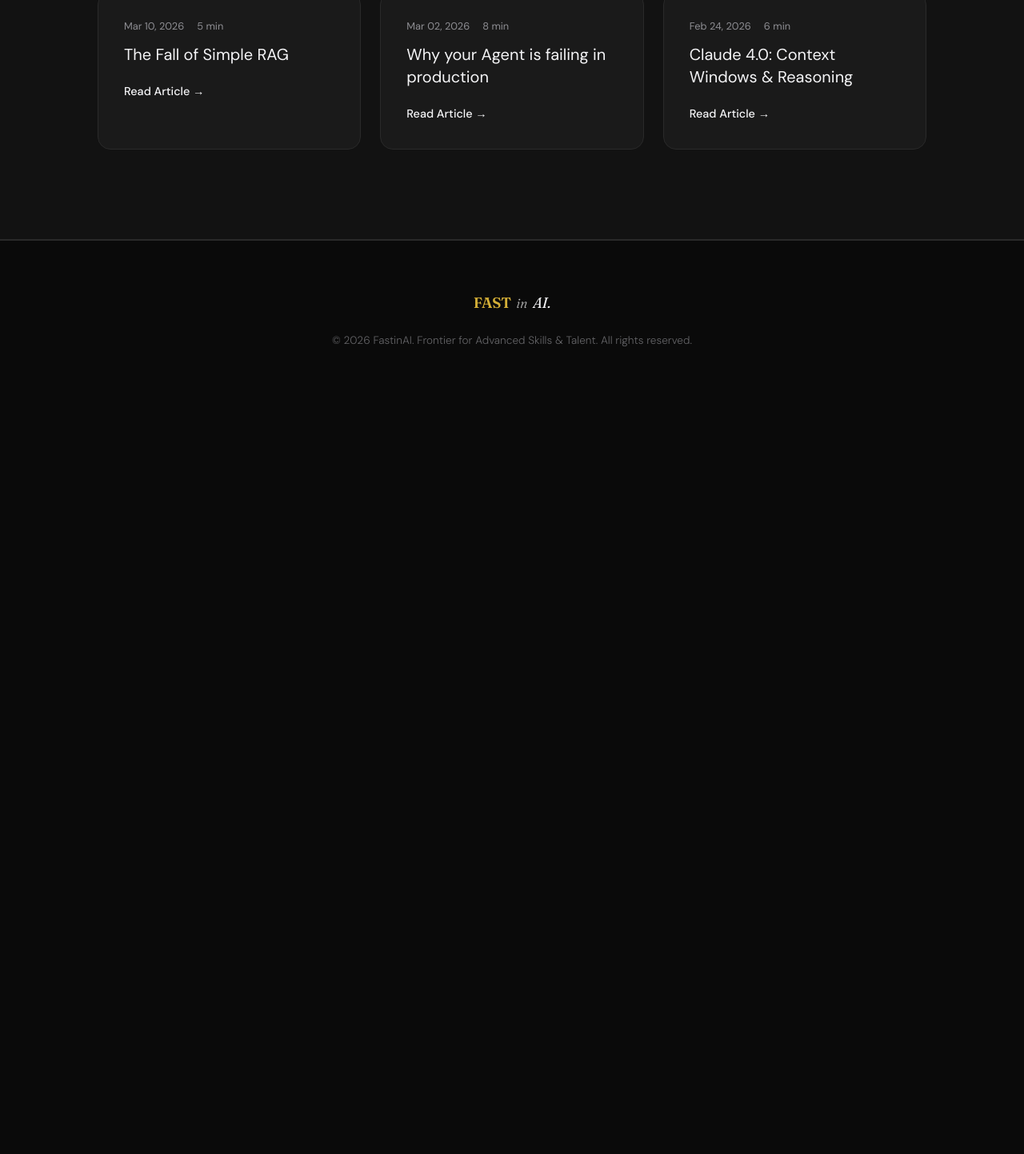
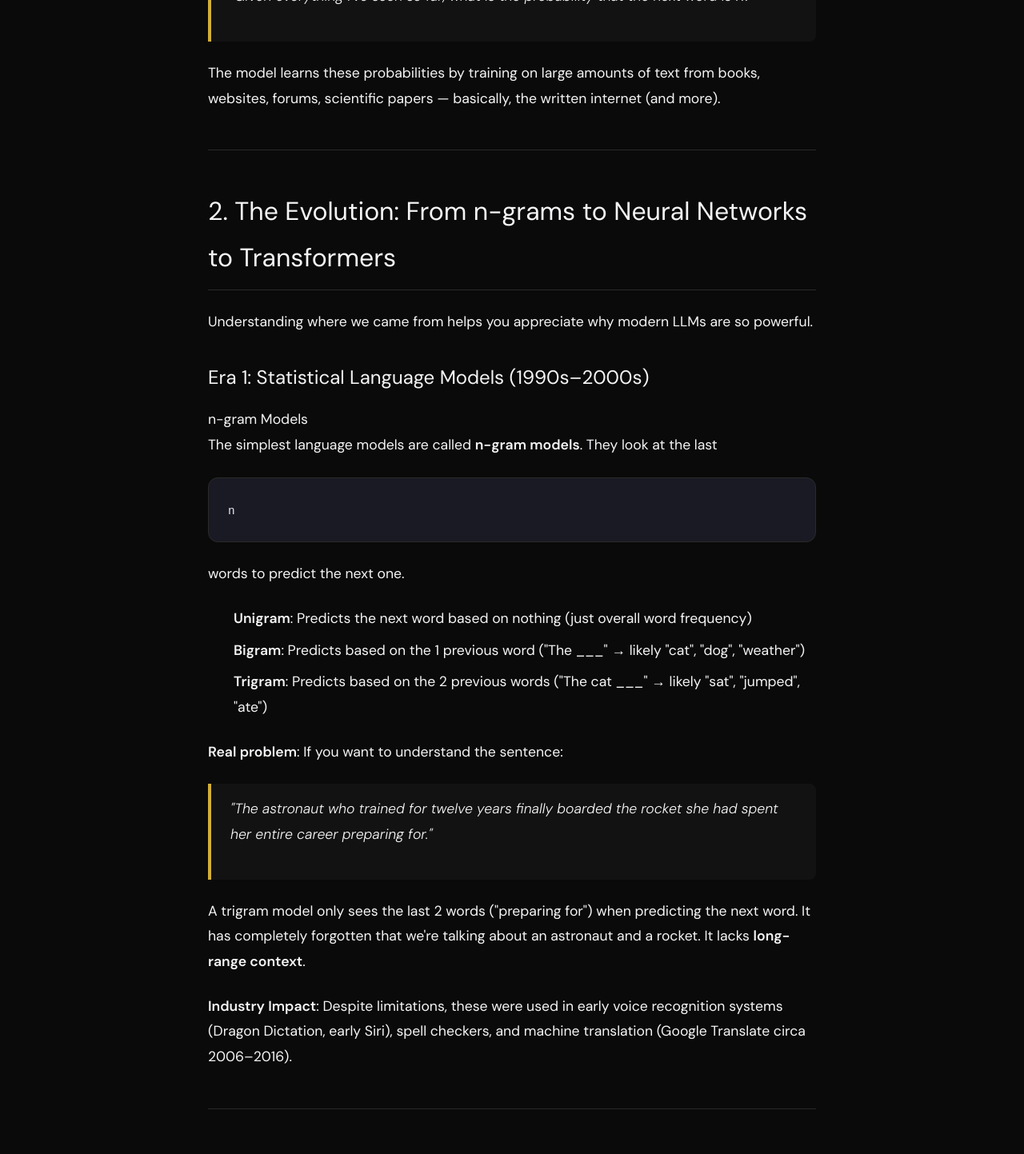
Before and after one commit to iampraveenvemula/fastinai, a React (Vite) app: page /blog/understanding-llm-models-complete-guide in a window 1280 px wide. Shown: the part 3209-4652 px from the top of the page at 80% size. Before the commit the page ends 3710 px from the top, so only its background shows below. Built offline with nearby package versions, Linux system fonts and the light colour scheme.

Commit message:
feat: add blog routing and mermaid markdown renderer
- Installed react-markdown, react-router-dom, mermaid
- Created BlogPost component with custom Mermaid renderer AST
- Added React Router to main.jsx
- Linked homepage blog card to the LLM guide post

```diff
--- a/src/components/Blog.jsx
+++ b/src/components/Blog.jsx
@@ -12,9 +12,9 @@ export default function Blog() {
     }, [])
 
     const posts = [
-        { title: 'The Fall of Simple RAG', date: 'Mar 10, 2026', read: '5 min' },
-        { title: 'Why your Agent is failing in production', date: 'Mar 02, 2026', read: '8 min' },
-        { title: 'Claude 4.0: Context Windows & Reasoning', date: 'Feb 24, 2026', read: '6 min' },
+        { title: 'The Complete Beginner\'s Guide to Large Language Models (LLMs)', date: 'Mar 15, 2026', read: '15 min', link: '/blog/understanding-llm-models-complete-guide' },
+        { title: 'The Fall of Simple RAG', date: 'Mar 10, 2026', read: '5 min', link: '#' },
+        { title: 'Why your Agent is failing in production', date: 'Mar 02, 2026', read: '8 min', link: '#' },
     ]
 
     return (
@@ -37,7 +37,7 @@ export default function Blog() {
                                     <span>{p.read}</span>
                                 </div>
                                 <h3 style={{ fontSize: '1.25rem', lineHeight: 1.4, color: 'var(--text)', marginBottom: 20 }}>{p.title}</h3>
-                                <a href="#" style={{ color: 'var(--text)', textDecoration: 'none', fontSize: '0.9rem', fontWeight: 500 }}>Read Article →</a>
+                                <a href={p.link} style={{ color: 'var(--text)', textDecoration: 'none', fontSize: '0.9rem', fontWeight: 500 }}>Read Article →</a>
                             </div>
                         ))}
                     </div>
--- /dev/null
+++ b/src/components/BlogPost.jsx
@@ -0,0 +1,119 @@
+import React, { useState, useEffect } from 'react';
+import ReactMarkdown from 'react-markdown';
+import remarkGfm from 'remark-gfm';
+import rehypeRaw from 'rehype-raw';
+import mermaid from 'mermaid';
+import Navbar from './Navbar';
+import Footer from './Footer';
+
+// Initialize mermaid
+mermaid.initialize({
+  startOnLoad: false,
+  theme: 'dark',
+  securityLevel: 'loose',
+  fontFamily: 'Inter, sans-serif'
+});
+
+const Mermaid = ({ chart }) => {
+  const [svg, setSvg] = useState('');
+
+  useEffect(() => {
+    if (chart) {
+      mermaid.render(`mermaid-${Math.random().toString(36).substr(2, 9)}`, chart)
+        .then(({ svg }) => setSvg(svg))
+        .catch(e => console.error("Mermaid parsing error:", e));
+    }
+  }, [chart]);
+
+  return <div className="mermaid-diagram" dangerouslySetInnerHTML={{ __html: svg }} style={{ display: 'flex', justifyContent: 'center', margin: '2rem 0' }} />;
+};
+
+export default function BlogPost({ title, date, content }) {
+  useEffect(() => {
+    window.scrollTo(0, 0);
+  }, []);
+
+  return (
+    <div style={{ minHeight: '100vh', background: 'var(--bg)', display: 'flex', flexDirection: 'column' }}>
+      <Navbar />
+      <div style={{ flex: 1, paddingTop: '120px', paddingBottom: '60px' }}>
+        <div className="container" style={{ maxWidth: '800px', margin: '0 auto', padding: '0 20px' }}>
+
+          <div style={{ marginBottom: '40px', borderBottom: '1px solid var(--border)', paddingBottom: '30px' }}>
+            <div style={{ color: 'var(--primary)', marginBottom: '10px', fontSize: '0.9rem', fontWeight: 600, textTransform: 'uppercase', letterSpacing: '1px' }}>
+              Article
+            </div>
+            <h1 style={{ fontSize: 'clamp(2rem, 5vw, 3rem)', lineHeight: 1.2, marginBottom: '20px', color: 'var(--text)' }}>
+              {title}
+            </h1>
+            <div style={{ color: 'var(--text-muted)', fontSize: '0.9rem' }}>
+              Published on {date}
+            </div>
+          </div>
+
+          <div className="markdown-content" style={{
+            color: 'var(--text)',
+            lineHeight: 1.8,
+            fontSize: '1.1rem'
+          }}>
+            <ReactMarkdown
+              remarkPlugins={[remarkGfm]}
+              rehypePlugins={[rehypeRaw]}
+              components={{
+                h2: ({node, ...props}) => <h2 style={{ marginTop: '2.5rem', marginBottom: '1.5rem', fontSize: '2rem', borderBottom: '1px solid var(--border)', paddingBottom: '10px' }} {...props} />,
+                h3: ({node, ...props}) => <h3 style={{ marginTop: '2rem', marginBottom: '1rem', fontSize: '1.5rem' }} {...props} />,
+                p: ({node, ...props}) => <p style={{ marginBottom: '1.5rem', color: 'var(--text)' }} {...props} />,
+                ul: ({node, ...props}) => <ul style={{ marginBottom: '1.5rem', paddingLeft: '2rem' }} {...props} />,
+                ol: ({node, ...props}) => <ol style={{ marginBottom: '1.5rem', paddingLeft: '2rem' }} {...props} />,
+                li: ({node, ...props}) => <li style={{ marginBottom: '0.5rem' }} {...props} />,
+                blockquote: ({node, ...props}) => (
+                  <blockquote style={{
+                    borderLeft: '4px solid var(--primary)',
+                    padding: '1rem 1.5rem',
+                    margin: '1.5rem 0',
+                    background: 'var(--bg-alt)',
+                    borderRadius: '0 8px 8px 0',
+                    color: 'var(--text-light)',
+                    fontStyle: 'italic'
+                  }} {...props} />
+                ),
+                table: ({node, ...props}) => (
+                  <div style={{ overflowX: 'auto', marginBottom: '2rem' }}>
+                    <table style={{ width: '100%', borderCollapse: 'collapse', textAlign: 'left' }} {...props} />
+                  </div>
+                ),
+                th: ({node, ...props}) => <th style={{ borderBottom: '2px solid var(--border)', padding: '12px', background: 'var(--bg-alt)' }} {...props} />,
+                td: ({node, ...props}) => <td style={{ borderBottom: '1px solid var(--border)', padding: '12px' }} {...props} />,
+                hr: ({node, ...props}) => <hr style={{ border: 'none', borderTop: '1px solid var(--border)', margin: '3rem 0' }} {...props} />,
+                code({ node, inline, className, children, ...props }) {
+                  const match = /language-(\w+)/.exec(className || '');
+
+                  // Handle Mermaid code blocks
+                  if (!inline && match && match[1] === 'mermaid') {
+                    return <Mermaid chart={String(children).replace(/\n$/, '')} />;
+                  }
+
+                  // Handle regular code blocks
+                  return !inline ? (
+                    <div style={{ background: '#1a1a24', padding: '1.5rem', borderRadius: '12px', margin: '1.5rem 0', overflowX: 'auto', border: '1px solid var(--border)' }}>
+                      <code className={className} style={{ color: '#e2e8f0', fontFamily: 'monospace', fontSize: '0.9rem' }} {...props}>
+                        {children}
+                      </code>
+                    </div>
+                  ) : (
+                    <code style={{ background: 'var(--bg-alt)', padding: '0.2rem 0.4rem', borderRadius: '4px', fontFamily: 'monospace', fontSize: '0.9em', color: 'var(--primary)' }} {...props}>
+                      {children}
+                    </code>
+                  );
+                }
+              }}
+            >
+              {content}
+            </ReactMarkdown>
+          </div>
+        </div>
+      </div>
+      <Footer />
+    </div>
+  );
+}
--- a/src/main.jsx
+++ b/src/main.jsx
@@ -1,10 +1,26 @@
 import './index.css'
 import App from './App'
+import BlogPost from './components/BlogPost'
 import { StrictMode } from 'react'
 import { createRoot } from 'react-dom/client'
+import { BrowserRouter, Routes, Route } from 'react-router-dom'
+
+// Import blog post content
+import llmGuideContent from './content/blog/understanding-llm-models-complete-guide.md?raw'
 
 createRoot(document.getElementById('root')).render(
   <StrictMode>
-    <App />
+    <BrowserRouter>
+      <Routes>
+        <Route path="/" element={<App />} />
+        <Route path="/blog/understanding-llm-models-complete-guide" element={
+          <BlogPost
+            title="The Complete Beginner's Guide to Large Language Models (LLMs)"
+            date="March 2026"
+            content={llmGuideContent}
+          />
+        } />
+      </Routes>
+    </BrowserRouter>
   </StrictMode>,
 )
```
Also changed, not shown: package.json (+6 -1 lines), 1 other file (tests, documents, lock files or other folders).
